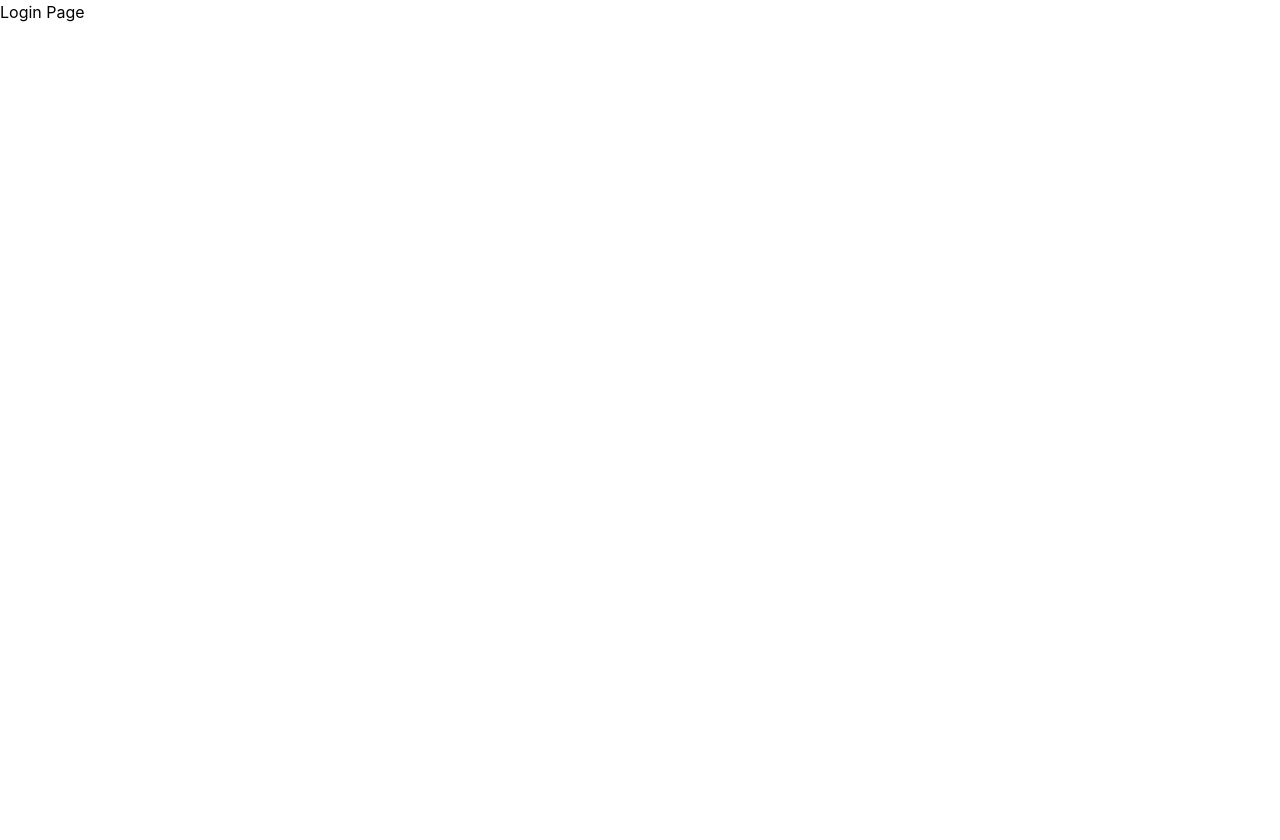
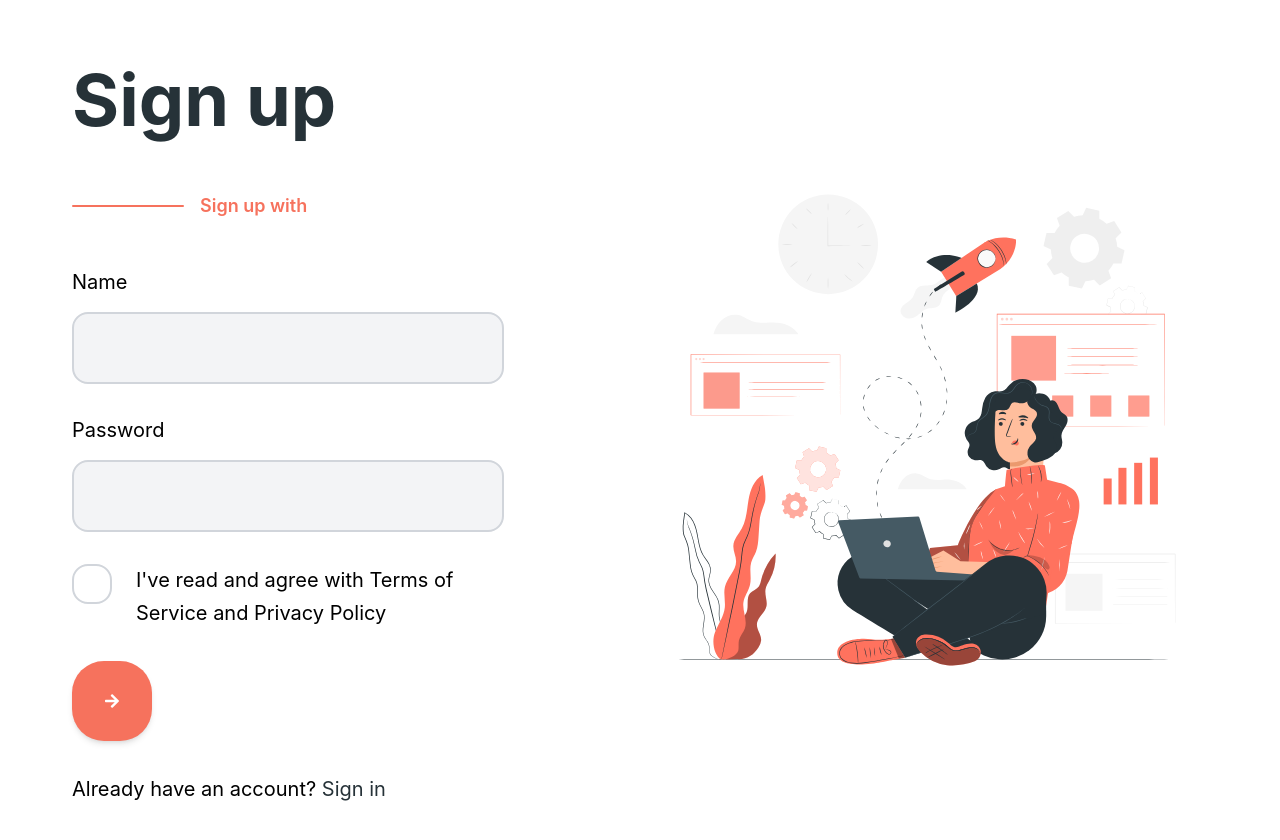
Before and after one commit to huaphuthien7a1/TDHP-Squad, a React (Create React App) app: page /login in a window 1280 px wide. Shown: the top 840 px of the page. Before the commit the page ends 800 px from the top, so only its background shows below. Built offline with nearby package versions, Linux system fonts and the light colour scheme.

Commit message:
Done register page and add fontawesome

```diff
--- a/package.json
+++ b/package.json
@@ -3,6 +3,7 @@
   "version": "0.1.0",
   "private": true,
   "dependencies": {
+    "@fortawesome/fontawesome-svg-core": "^6.1.1",
     "@testing-library/jest-dom": "^5.16.4",
     "@testing-library/react": "^13.2.0",
     "@testing-library/user-event": "^13.5.0",
--- a/public/index.html
+++ b/public/index.html
@@ -2,7 +2,14 @@
 <html lang="en">
   <head>
     <meta charset="utf-8" />
+
     <link rel="icon" href="%PUBLIC_URL%/favicon.ico" />
+    <link
+      rel="stylesheet"
+      href="https://pro.fontawesome.com/releases/v5.10.0/css/all.css"
+      integrity="sha384-AYmEC3Yw5cVb3ZcuHtOA93w35dYTsvhLPVnYs9eStHfGJvOvKxVfELGroGkvsg+p"
+      crossorigin="anonymous"
+    />
     <meta name="viewport" content="width=device-width, initial-scale=1" />
     <meta name="theme-color" content="#000000" />
     <meta
--- /dev/null
+++ b/src/components/Login/Login.tsx
@@ -0,0 +1,97 @@
+import React from "react";
+import { Link } from "react-router-dom";
+
+const Login = () => {
+  return (
+    <div className="w-[95%] bg-white rounded-[3rem] flex justify-between">
+      <div className="w-[calc(50%-2rem)] py-16 px-[4.5rem]">
+        <h1 className="text-7xl font-bold text-[#263238] mb-14">Sign up</h1>
+        <h2 className="text-lg font-semibold relative pl-32 text-[#f6725d] mb-12 before:absolute before:top-1/2 before:left-0 before:-translate-y-1/2 before:w-28 before:h-[2px] before:rounded-sm before:bg-[#f6725d] ">
+          Sign up with
+        </h2>
+        {/* <div className="signup-social flex justify-between flex-wrap">
+          <Link
+            to="#"
+            className="flex justify-around mb-20 w-[calc(50%-1rem) p-6 border-2 border-solid border-gray-300 rounded-2xl text-[#263238] text-2xl font-semibold"
+          >
+            <i className="fab fa-google signup-social__icon"></i>
+            <span className="signup-social__desc">Sign up with Google</span>
+          </Link>
+          <Link
+            to="#"
+            className="flex justify-around mb-20 w-[calc(50%-1rem) p-6 border-2 border-solid border-gray-300 rounded-2xl text-[#263238] text-2xl font-semibold"
+          >
+            <i className="fab fa-facebook signup-social__icon"></i>
+            <span className="signup-social__desc">Sign up with Facebook</span>
+          </Link>
+        </div> */}
+        <form autoComplete="off" id="signup__form" className="signup__form">
+          <div className="flex flex-wrap justify-between">
+            <div className="w-full mb-8">
+              <label
+                htmlFor="name"
+                className="block text-xl color-[#263238] cursor-pointer mb-4"
+              >
+                Name
+              </label>
+              <input
+                type="text"
+                id="name"
+                className="w-full p-5 text-xl border-2 border-solid border-gray-300 rounded-2xl bg-gray-100 transition-all duration-200 ease-linear focus:border-[#f6725d]"
+                required
+              />
+            </div>
+            <div className="w-full mb-8">
+              <label
+                htmlFor="password"
+                className="block text-xl color-[#263238] cursor-pointer mb-4"
+              >
+                Password
+              </label>
+              <input
+                type="password"
+                id="password"
+                className="w-full p-5 text-xl border-2 border-solid border-gray-300 rounded-2xl bg-gray-100 transition-all duration-200 ease-linear focus:border-[#f6725d]"
+                required
+              />
+            </div>
+          </div>
+          <div className="signup__term">
+            <input type="checkbox" id="checkbox" className="hidden" required />
+            <label
+              htmlFor="checkbox"
+              className="block text-xl color-[#263238] cursor-pointer relative pl-16 leading-relaxed before:absolute before:top-0 before:left-0 before:w-10 before:h-10 before:border-2 before:border-solid before:border-gray-300 before:rounded-2xl before:transition-all before:duration-200 before:ease-linear"
+            >
+              I've read and agree with Terms of Service and Privacy Policy
+            </label>
+          </div>
+          <button
+            type="submit"
+            form="signup__form"
+            value="Submit"
+            className="w-20 h-20 my-8 flex items-center justify-center bg-[#f6725d] text-white border-0 rounded-[2rem] shadow-md cursor-pointer"
+          >
+            <i className="fas fa-arrow-right"></i>
+          </button>
+        </form>
+        <div className="text-xl leading-relaxed">
+          Already have an account?&nbsp;
+          <Link to="#" className="text-[#263238]">
+            Sign in
+          </Link>
+        </div>
+      </div>
+      <div className="w-[calc(50%-2rem)] flex items-center">
+        <img
+          src="./Startup life-pana.svg"
+          alt=""
+          className="block w-full object-cover"
+        />
+      </div>
+    </div>
+  );
+};
+
+Login.propTypes = {};
+
+export default Login;
--- a/src/containers/LoginPage/LoginPage.tsx
+++ b/src/containers/LoginPage/LoginPage.tsx
@@ -1,5 +1,10 @@
+import Login from "components/Login/Login";
 const LoginPage = () => {
-  return <div>Login Page</div>;
+  return (
+    <div>
+      <Login></Login>
+    </div>
+  );
 };
 
 export default LoginPage;
```
Also changed, not shown: public/Startup life-pana.svg (added), src/components/Login/Responsive.scss (added), 1 other file (tests, documents, lock files or other folders).
